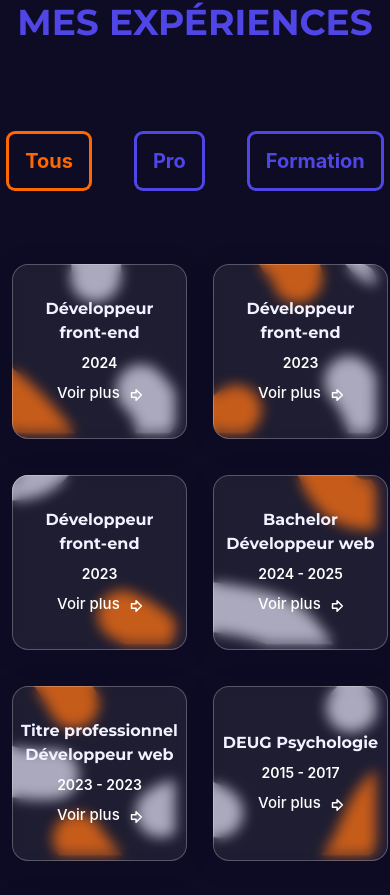
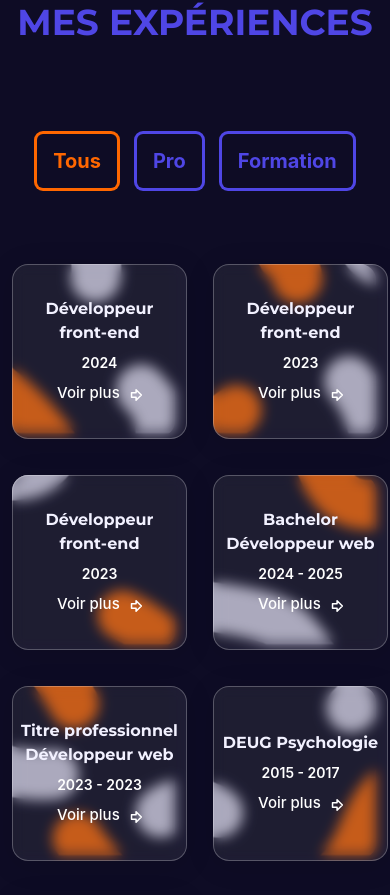
Before and after one commit to razmi0/portfolio, a React (Vite) app: page / in a window 390 px wide. Shown: the part 3357-4252 px from the top of the page. Built offline with nearby package versions, Linux system fonts and the light colour scheme.

Commit message:
responsive style work

```diff
--- a/src/App.tsx
+++ b/src/App.tsx
@@ -94,7 +94,7 @@ const App = () => {
       <HeadingTransition h2="Mes projets" small="portfolio" className="my-20" />
 
       <Flex id={titles.projects.selector}>
-        <NavSection className={"flex-wrap gap-5 sm:gap-12"}>
+        <NavSection>
           {values.projects.map((value) => {
             const handler = () => handleFilterChange("projects", value);
             return (
@@ -148,6 +148,7 @@ const Flex = ({
 );
 
 const NavSection = ({ children, className }: { children: React.ReactNode; className?: string }) => (
-  <section className={cn(`flex mb-5 justify-start gap-12`, className)}>{children}</section>
+  <section className={cn(`flex mb-5 justify-start flex-wrap gap-5 sm:gap-12`, className)}>{children}</section>
 );
+
 export default App;
```
